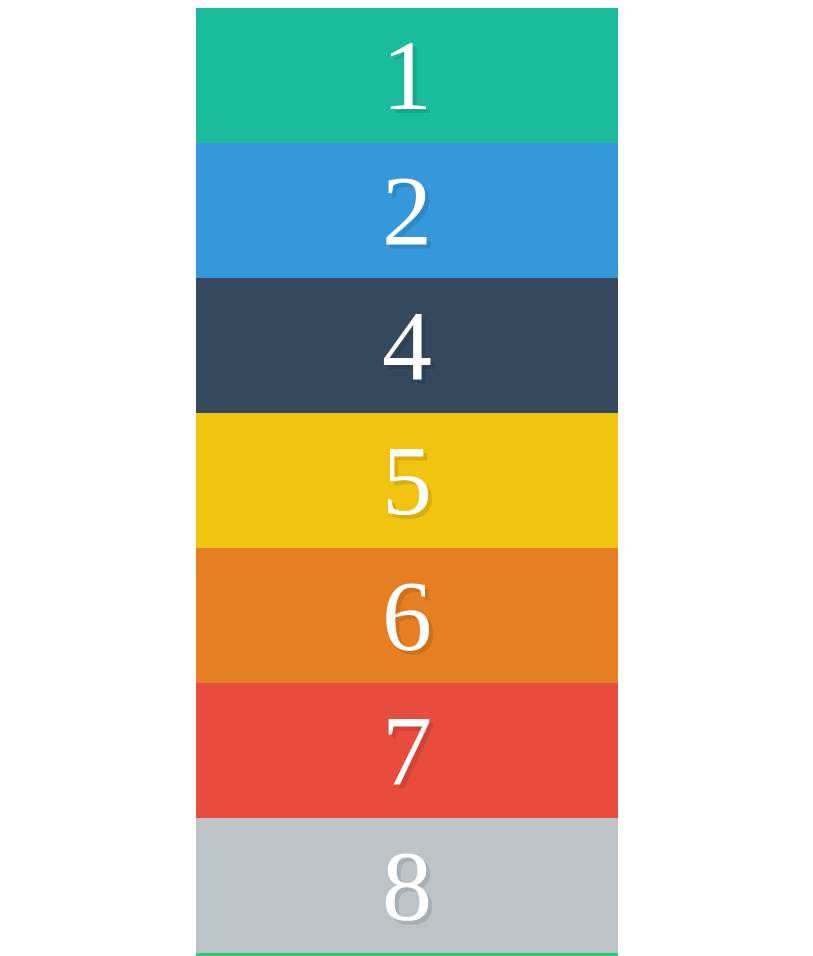
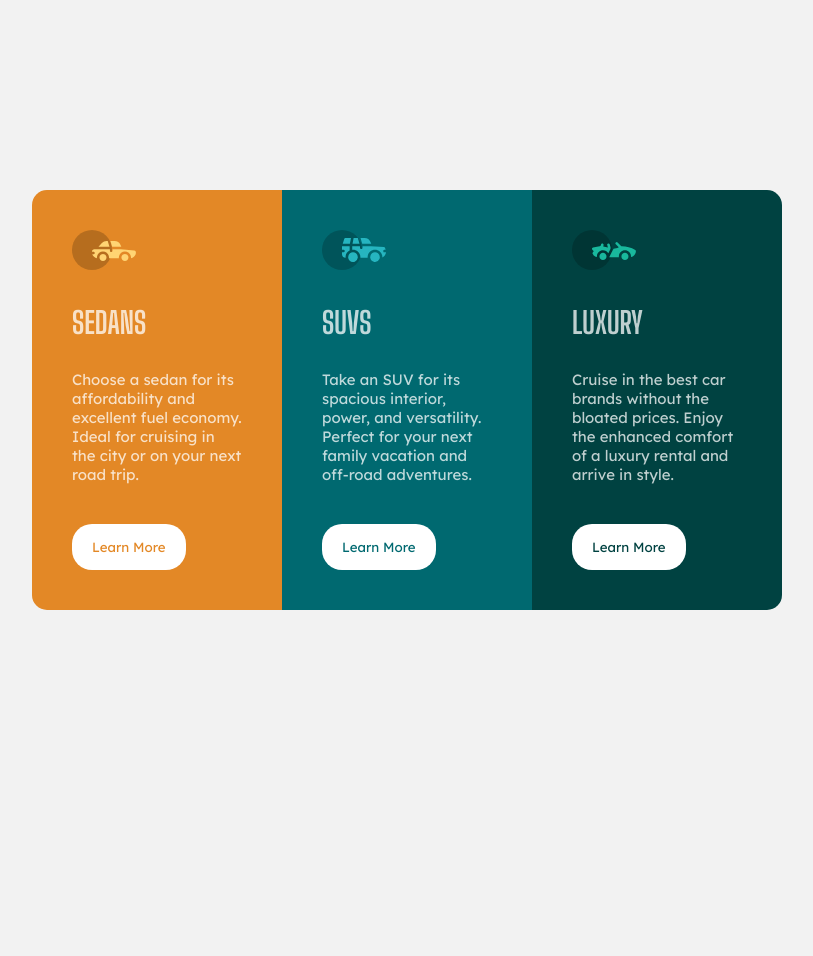
Before and after one commit to BlueStar63/training_web_development, a plain HTML site: page index.html in a window 1280 px wide. Shown: the top 956 px of the page, without its empty margins (233-1046 px from the left). After the commit the page ends 800 px from the top, so only its background shows below. Drawn offline with Linux system fonts and the light colour scheme.

Commit message:
service-complete

```diff
--- a/index.html
+++ b/index.html
@@ -1,24 +1,52 @@
-<!doctype html>
+<!DOCTYPE html>
 <html lang="en">
-<head>
-  <meta charset="UTF-8">
-  <title>FlexBox Tutorial</title>
-  <link rel="stylesheet" href="style.css">
-</head>
-<body>
+  <head>
+    <meta charset="UTF-8" />
+    <meta name="viewport" content="width=device-width, initial-scale=1.0" />
+    <!-- displays site properly based on user's device -->
 
-  <div class="container">
-    <div class="box box1">1</div>
-    <div class="box box2">2</div>
-    <div class="box box3">3</div>
-    <div class="box box4">4</div>
-    <div class="box box5">5</div>
-    <div class="box box6">6</div>
-    <div class="box box7">7</div>
-    <div class="box box8">8</div>
-    <div class="box box9">9</div>
-    <div class="box box10">10</div>
-  </div>
+    <link
+      rel="icon"
+      type="image/png"
+      sizes="32x32"
+      href="./images/favicon-32x32.png"
+    />
 
-</body>
+    <title>Service Layout</title>
+    <link rel="preconnect" href="https://fonts.googleapis.com">
+<link rel="preconnect" href="https://fonts.gstatic.com" crossorigin>
+<link href="https://fonts.googleapis.com/css2?family=Big+Shoulders+Display:wght@700&family=Lexend+Deca&display=swap" rel="stylesheet">
+
+    <link rel="stylesheet" href="style.css"/>
+  </head>
+  <body>
+    <div class="service-container">
+      <div class="service service-sedans">
+        <img src="./images/icon-sedans.svg" alt="" />
+        <h1 class="service-title">Sedans</h1>
+        <p class="service-content">
+          Choose a sedan for its affordability and excellent fuel economy.
+          Ideal for cruising in the city or on your next road trip.</p>
+        <button class="service-button">Learn More</button>
+      </div>
+      <div class="service service-suv">
+        <img src="./images/icon-suvs.svg" alt="" />
+        <h1 class="service-title">Suvs</h1>
+        <p class="service-content">
+          Take an SUV for its spacious interior, power, and versatility. Perfect for your next
+          family vacation and off-road adventures.</p>
+        <button class="service-button">Learn More</button>
+      </div>
+      <div class="service service-luxury">
+        <img src="./images/icon-luxury.svg" alt="" />
+        <h1 class="service-title">Luxury</h1>
+        <p class="service-content">
+          Cruise in the best car brands without the bloated prices. Enjoy the enhanced comfort of a luxury
+         rental and arrive in style.</p>
+        <button class="service-button">Learn More</button>
+      </div>
+    </div>
+
+
+  </body>
 </html>
--- a/style.css
+++ b/style.css
@@ -1,47 +1,66 @@
 /* Box-sizing border-box */
-* {
+*{
+    padding: 0;
+    margin: 0;
     box-sizing: border-box;
 }
 
+body {
+    background-color: hsl(0, 0%, 95%);
+    min-height: 100vh;
+    font-size: 15px;
+    display: flex;
+    justify-content: center;
+    align-items: center;
+    font-family: 'Lexend Deca', sans-serif;
 
-/* Some default styles to make each box visible */
-.box {
-  color:white;
-  font-size: 100px;
-  text-align: center;
-  text-shadow:4px 4px 0 rgba(0,0,0,0.1);
-  padding:10px;
+}
+.service {
+    width: 250px;
+    color: hsla(0, 0%, 100%, 0.75);
+    padding: 40px;
 }
 
-/* Colours for each box */
-.box1 { background:#1abc9c;}
-.box2 { background:#3498db;}
-.box3 { background:#9b59b6;}
-.box4 { background:#34495e;}
-.box5 { background:#f1c40f;}
-.box6 { background:#e67e22;}
-.box7 { background:#e74c3c;}
-.box8 { background:#bdc3c7;}
-.box9 { background:#2ecc71;}
-.box10 { background:#16a085;}
+.service-container {
+    display: flex;
+    justify-content: center;
+    border-radius: 15px;
+    overflow: hidden;
+}
+.service-sedans {
+    background-color:  hsl(31, 77%, 52%);
+}
 
-/** Write your css here **/
-.container{
-    display :flex;
-    /* justify-content: center; */
-    /* align-items: flex-start; */
-    /* border :4px solid red; */
-    /* height: 100vh; */
-      flex-wrap: wrap ;
-     flex-direction: column;
-     align-items: center;
+.service-suv {
+    background-color: hsl(184, 100%, 22%);
 }
-.box3 {
-    order: 2;
+
+.service-luxury {
+    background-color: hsl(179, 100%, 13%);
 }
-.box6{
-    align-self: center;
+.service-title {
+    text-transform: uppercase;
+    margin-top: 30px;
+    margin-bottom: 30px;
+    font-family: 'Big Shoulders Display', cursive;
+
 }
-.container .box{
-    width: 33.33%;
+.service-button {
+    background-color: white;
+    padding: 15px 20px;
+    margin-top: 40px;
+    border: none;
+    border-radius: 20px ;
+    font-family: 'Lexend Deca', sans-serif;
 }
+.service-sedans .service-button {
+    color:  hsl(31, 77%, 52%);
+}
+
+.service-suv .service-button {
+    color: hsl(184, 100%, 22%);
+}
+
+.service-luxury .service-button {
+    color: hsl(179, 100%, 13%);
+}
```
Also changed, not shown: design/active-states.jpg (added), design/desktop-design.jpg (added), design/desktop-preview.jpg (added), design/mobile-design.jpg (added), images/favicon-32x32.png (added), images/icon-luxury.svg (added), images/icon-sedans.svg (added), images/icon-suvs.svg (added), 2 other files.
